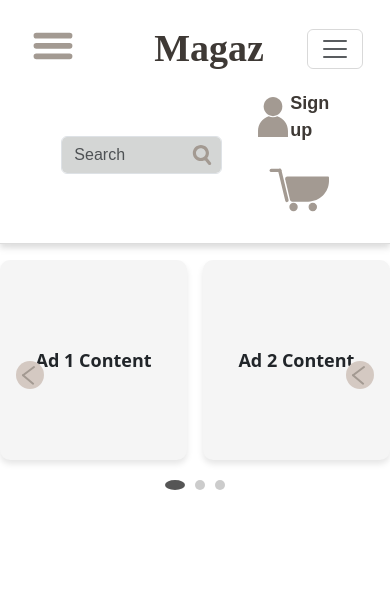
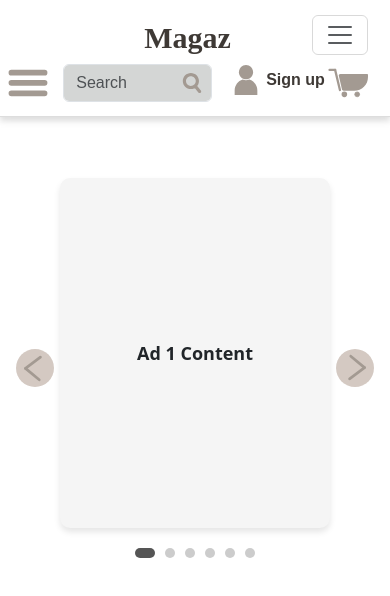
Before and after one commit to elizvtt/courseworkWeb, a React (Vite) app in the folder courseworkweb.client/: page / in a window 390 px wide. Shown: the top 596 px of the page. Built offline with nearby package versions, Linux system fonts and the light colour scheme; the HTML template or start-up script is replaced by a standard one; a web font is replaced by a local one.

Commit message:
flexibility

```diff
--- a/courseworkweb.client/src/components/header/Header.jsx
+++ b/courseworkweb.client/src/components/header/Header.jsx
@@ -1,3 +1,4 @@
+// header.js
 import React, { useState } from 'react';
 import { Link } from 'react-router-dom';
 import 'bootstrap/dist/css/bootstrap.min.css';
@@ -18,11 +19,9 @@ function Header() {
     <header>
       <nav className="navbar navbar-expand-sm navbar-light bg-white navbar-custom mb-3">
         <div className="container-fluid">
-          <li className="nav-item">
           <button className="menu-button" onClick={toggleOverlay}>
             <img src="/menu.svg" alt="Menu" className="menu-icon" />
           </button>
-          </li>
           <Link className="navbar-brand" to="/">Magaz</Link>
           <button className="navbar-toggler" type="button" data-bs-toggle="collapse" data-bs-target=".navbar-collapse" aria-controls="navbarNav" aria-expanded="false" aria-label="Toggle navigation">
             <span className="navbar-toggler-icon"></span>
--- a/courseworkweb.client/src/components/header/header.css
+++ b/courseworkweb.client/src/components/header/header.css
@@ -3,6 +3,9 @@
   border-bottom: 1px solid #ddd;
   box-shadow: 0 4px 6px rgba(148, 148, 148, 0.321);
   background-color: #EFE5DD;
+  display: flex;
+  flex-direction: column;
+  align-items: flex-start;
 }
 
 .navbar-brand {
@@ -163,22 +166,117 @@
 
 .navbar-brand,
 .navbar-nav .nav-link {
-  color: #3E3935; /* Ваш исходный цвет */
+  color: #3E3935;
   text-decoration: none;
-  transition: color 0.5s ease; /* Для плавного изменения цвета */
+  transition: color 0.5s ease;
 }
 
 .navbar-brand:hover,
 .navbar-nav .nav-link:hover {
-  color: #776d63; /* Цвет при наведении */
+  color: #776d63;
 }
 
 .navbar-brand:visited,
 .navbar-nav .nav-link:visited {
-  color: #3E3935; /* Цвет для посещённых ссылок */
+  color: #3E3935;
 }
 
 .navbar-brand:active,
 .navbar-nav .nav-link:active {
-  color: #776d63; /* Цвет при нажатии */
+  color: #776d63;
 }
+
+@media (max-width: 701px) {
+  .navbar-custom {
+    flex-direction: column;
+    align-items: flex-start;
+    padding: 10px;
+  }
+
+  .navbar-brand {
+    margin-left: 25px;
+    font-size: 30px;
+    margin-top: 5px;
+    padding: 0;
+  }
+
+  .menu-button {
+    position: relative;
+    z-index: 3;
+    margin-left: -10px;
+    margin-top: -45px;
+  }
+
+  .search-container {
+    width: 60%;
+  }
+
+  .search-wrapper {
+    width: 60%;
+  }
+
+  .signup-item,
+  .cart-item {
+    margin-left: 0px;
+    padding: 0px;
+    margin-right: -10px;
+    font-size: 16px;
+  }
+
+  .cart-icon, .signup-icon {
+    height: 30px;
+    width: 40px;
+  }
+}
+
+@media (max-width: 575px) {
+  .navbar-custom {
+    flex-direction: column;
+    align-items: flex-start;
+    padding: 10px;
+  }
+
+  .navbar-brand {
+    margin-left: 25px;
+    font-size: 30px;
+    margin-top: 5px;
+    padding: 0;
+  }
+
+  .menu-button {
+    position: relative;
+    z-index: 3;
+    margin-left: -20px;
+    margin-bottom: -90px;
+  }
+
+  .search-container {
+    width: 40%;
+    margin-left: -70px;
+  }
+
+  .search-wrapper {
+    width: 40%;
+  }
+
+  .signup-item,
+  .cart-item {
+    margin-left: -80px;
+    padding: 0px;
+    margin-right: -10px;
+    font-size: 16px;
+  }
+
+  .cart-icon, .signup-icon {
+    height: 30px;
+    width: 40px;
+  }
+
+  .signup-icon {
+    margin-left: -70px;
+  }
+  .cart-item {
+    margin-left: 5px;
+    margin-top: -40px;
+  }
+}
--- a/courseworkweb.client/src/components/homepage/HomePage.jsx
+++ b/courseworkweb.client/src/components/homepage/HomePage.jsx
@@ -1,4 +1,4 @@
-import React, { useState } from 'react';
+import React, { useState, useEffect } from 'react';
 import 'bootstrap/dist/css/bootstrap.min.css';
 import './homepage.css';
 
@@ -12,26 +12,54 @@ function HomePage() {
         'Ad 6 Content',
     ];
     const [currentIndex, setCurrentIndex] = useState(0);
+    const [isSmallScreen, setIsSmallScreen] = useState(false);
+
+    // Обновляем состояние при изменении размера окна
+    useEffect(() => {
+        const handleResize = () => {
+            setIsSmallScreen(window.innerWidth <= 1400);
+        };
+
+        window.addEventListener('resize', handleResize);
+        handleResize(); // Проверка при монтировании компонента
+
+        return () => window.removeEventListener('resize', handleResize);
+    }, []);
 
     const handleNext = () => {
+        if (isSmallScreen) {
+            setCurrentIndex((prevIndex) =>
+                prevIndex < ads.length - 1 ? prevIndex + 1 : 0
+            );
+        } else {
             setCurrentIndex((prevIndex) =>
                 prevIndex < ads.length - 2 ? prevIndex + 2 : 0
             );
+        }
     };
 
     const handlePrev = () => {
+        if (isSmallScreen) {
+            setCurrentIndex((prevIndex) =>
+                prevIndex > 0 ? prevIndex - 1 : ads.length - 1
+            );
+        } else {
             setCurrentIndex((prevIndex) =>
                 prevIndex > 0 ? prevIndex - 2 : ads.length - 2
             );
+        }
     };
 
     const renderDots = () => {
         const dots = [];
-        for (let i = 0; i < ads.length / 2; i++) {
+        const totalPairs = Math.ceil(ads.length / (isSmallScreen ? 1 : 2));
+        const activePair = Math.floor(currentIndex / (isSmallScreen ? 1 : 2));
+
+        for (let i = 0; i < totalPairs; i++) {
             dots.push(
                 <div
                     key={i}
-              className={`dot ${i === currentIndex / 2 ? 'active' : ''}`}
+                    className={`dot ${i === activePair ? 'active' : ''}`}
                 ></div>
             );
         }
@@ -45,7 +73,9 @@ function HomePage() {
             </button>
             <div className="ads-content">
                 <div className="ad">{ads[currentIndex]}</div>
+                {!isSmallScreen && currentIndex + 1 < ads.length && (
                     <div className="ad">{ads[currentIndex + 1]}</div>
+                )}
             </div>
             <button className="arrow right-arrow" onClick={handleNext}>
                 <img src="/arrow.svg" alt="Next" />
--- a/courseworkweb.client/src/components/homepage/homepage.css
+++ b/courseworkweb.client/src/components/homepage/homepage.css
@@ -5,21 +5,25 @@
   align-items: center;
   justify-content: center;
   width: 100%;
-    max-width: 800px;
+  max-width: 1500px;
   margin: 0 auto;
   overflow: hidden;
+  padding: 45px;
 }
 
 .ads-content {
   display: flex;
+  flex-wrap: wrap;
   width: 100%;
   justify-content: space-between;
   align-items: center;
+  gap: 20px; /* Расстояние между элементами */
 }
 
 .ad {
-    width: 48%;
-    height: 200px;
+  flex: 1 1 calc(48% - 20px);
+  max-width: 48%;
+  height: 350px;
   background-color: #f5f5f5;
   border-radius: 10px;
   display: flex;
@@ -37,7 +41,14 @@
   background: none;
   border: none;
   cursor: pointer;
-    z-index: 10;
+  z-index: 1;
+  width: 50px; /* Увеличение стрелок */
+  height: 50px;
+}
+
+.arrow img {
+  width: 100%;
+  height: 100%;
 }
 
 .left-arrow {
@@ -46,6 +57,7 @@
 
 .right-arrow {
   right: 10px;
+  transform: translateY(-50%) rotate(180deg);
 }
 
 .dots-container {
@@ -58,7 +70,7 @@
   width: 10px;
   height: 10px;
   background-color: #ccc;
-    border-radius: 50%;
+  border-radius: 30px;
   margin: 0 5px;
   transition: width 0.3s ease, background-color 0.3s ease;
 }
@@ -67,3 +79,16 @@
   width: 20px;
   background-color: #555;
 }
+
+@media (max-width: 1200px) {
+  .ads-content {
+    flex-wrap: nowrap; /* Убираем перенос строк */
+    justify-content: center; /* Центрируем */
+    transform: translateX(calc(-100% * var(--current-index, 0))); /* Плавное движение */
+  }
+
+  .ad {
+    flex: 1 1 100%;
+    max-width: 90%;
+  }
+}
```
Also changed, not shown: 2 other files (tests, documents, lock files or other folders). Lines whose indentation alone changed are shown as unchanged.
